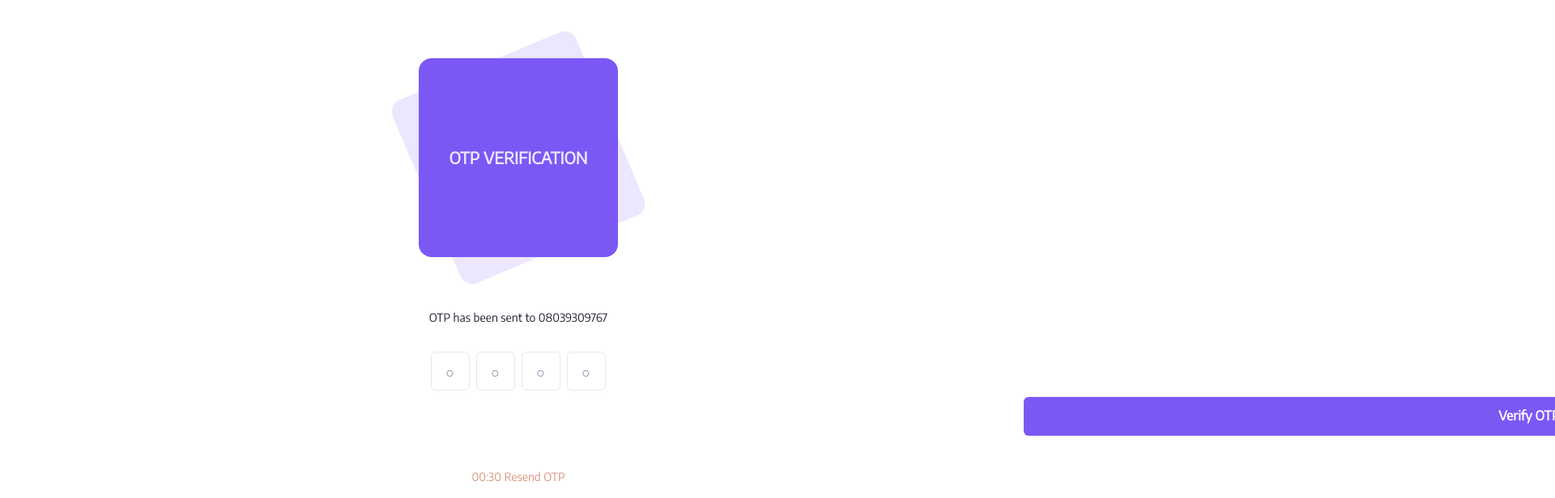
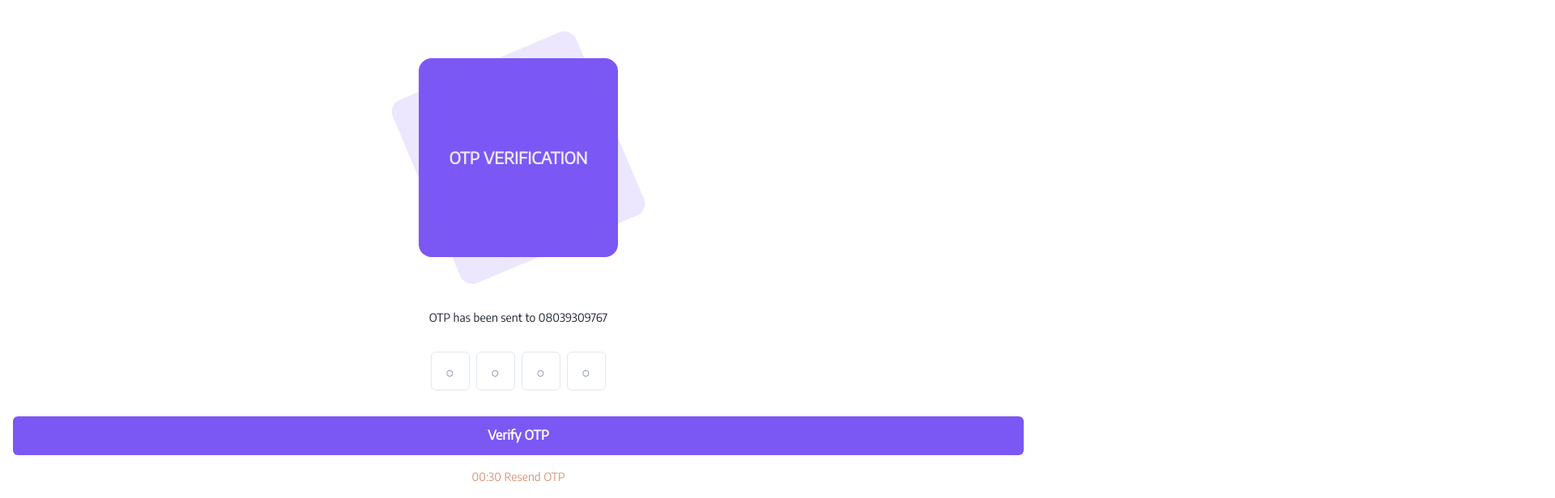
Before and after one commit to KlosaNow/klosanow-frontend, a React (Vite) app: page /otp in a window 1280 px wide. Shown: the top 616 px of the page at 81% size, 1920 px wide, since content can reach past the window. Built offline with nearby package versions, Linux system fonts and the light colour scheme.

Commit message:
fix: debugged styling

```diff
--- a/src/components/HomeComponent/CarouselComponent.tsx
+++ b/src/components/HomeComponent/CarouselComponent.tsx
@@ -56,6 +56,7 @@ const CarouselComponent: FC = () => {
       swipeable={true}
       draggable={true}
       centerMode={true}
+      showDots={true}
       responsive={responsive}
     >
       {data.map((cardDetails, index) => {
--- a/src/components/HomeComponent/Search.tsx
+++ b/src/components/HomeComponent/Search.tsx
@@ -5,7 +5,7 @@ import '../../styles/Search.scss'
 export const Search = () => {
   return (
     <Box mb={5}>
-      <form>
+      <form className='search'>
         <button type='submit'>
           <BsSearch />
         </button>
--- a/src/styles/Search.scss
+++ b/src/styles/Search.scss
@@ -15,7 +15,8 @@ form {
     outline: none;
   }
 }
-button{
+.search{
+  button{
     position: absolute;
     top: 50%;
     left: 0%;
@@ -31,3 +32,4 @@ button{
       color: #333;
     }
 }
+}
```
